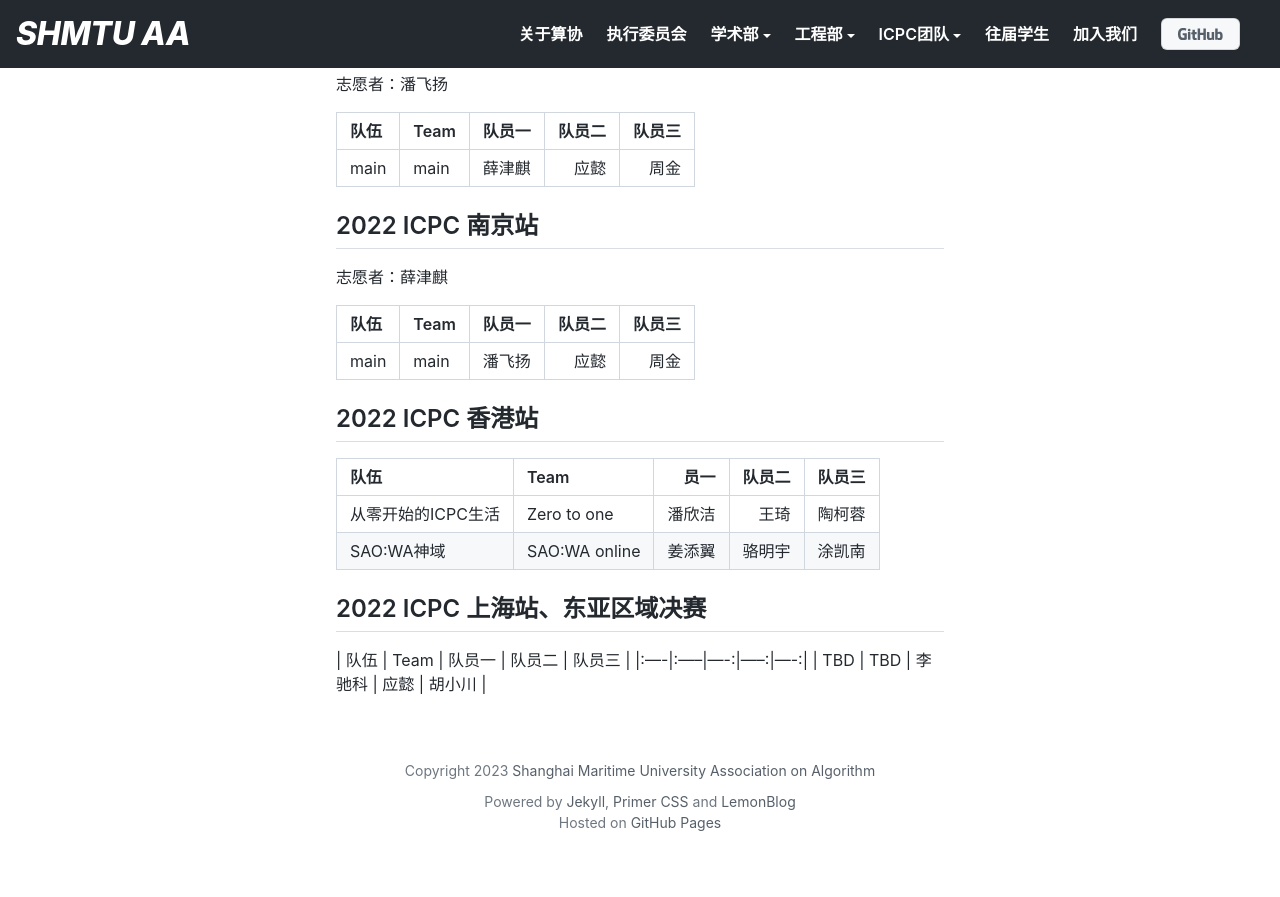
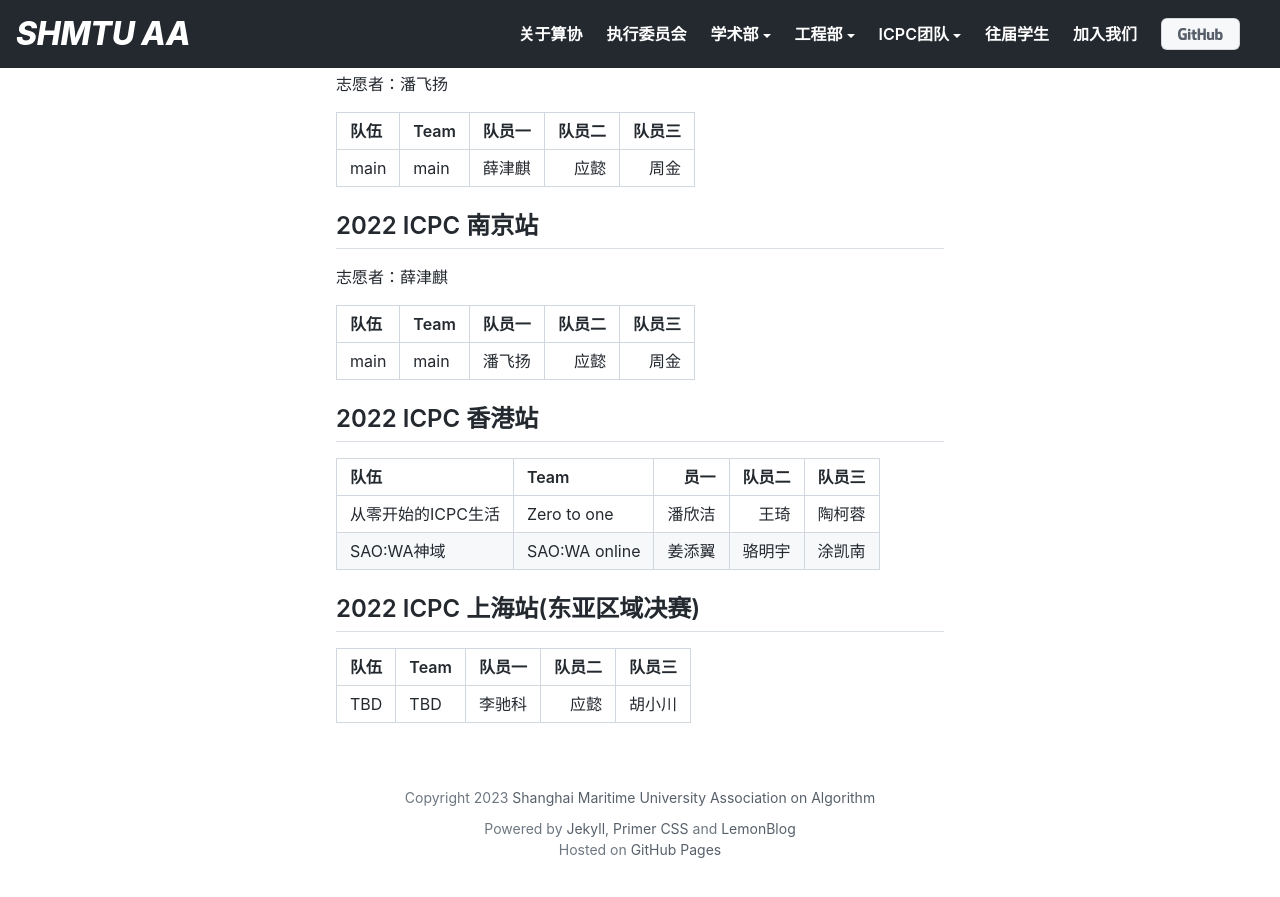
Before and after one commit to shmtuaa/shmtuaa.org, a Jekyll site: the page built from _posts/2022-10-01-ICPC-contest-record-2022.md, in a window 1280 px wide and 900 px high, scrolled down 884 px. Shown: the top 897 px of the window. Built offline with Jekyll 4.4.1, drawn with Linux system fonts in a browser that asks for light colours; before the commit the page ends 1757 px from its top, so only the background shows below that.

Commit message:
UPD format

```diff
--- a/_posts/2022-10-01-ICPC-contest-record-2022.md
+++ b/_posts/2022-10-01-ICPC-contest-record-2022.md
@@ -34,17 +34,17 @@ excerpt: 这里记录ICPC Group在2022年XCPC区域赛及以上的参赛队伍
 
 志愿者：潘飞扬
 
-| 队伍   | Team  |  队员一 |  队员二 | 队员三 |
-|:-----|:------|-----:|-----:|----:|
-| main | main  |  薛津麒 |   应懿 |  周金 |
+| 队伍   | Team | 队员一 | 队员二 | 队员三 |
+|:-----|:-----|----:|----:|----:|
+| main | main | 薛津麒 |  应懿 |  周金 |
 
 ## 2022 ICPC 南京站
 
 志愿者：薛津麒
 
-| 队伍    | Team  | 队员一 |  队员二 | 队员三 |
-|:------|:------|----:|-----:|----:|
-| main  | main  | 潘飞扬 |   应懿 |  周金 |
+| 队伍   | Team | 队员一 | 队员二 | 队员三 |
+|:-----|:-----|----:|----:|----:|
+| main | main | 潘飞扬 |  应懿 |  周金 |
 
 ## 2022 ICPC 香港站
 
@@ -53,7 +53,8 @@ excerpt: 这里记录ICPC Group在2022年XCPC区域赛及以上的参赛队伍
 | 从零开始的ICPC生活 | Zero to one   | 潘欣洁 |  王琦 | 陶柯蓉 |
 | SAO:WA神域    | SAO:WA online | 姜添翼 | 骆明宇 | 涂凯南 |
 
-## 2022 ICPC 上海站、东亚区域决赛
-| 队伍  | Team | 队员一 |  队员二 | 队员三 |
-|:----|:-----|----:|-----:|----:|
-| TBD | TBD  | 李驰科 |   应懿 | 胡小川 |
+## 2022 ICPC 上海站(东亚区域决赛)
+
+| 队伍  | Team | 队员一 | 队员二 | 队员三 |
+|:----|:-----|----:|----:|----:|
+| TBD | TBD  | 李驰科 |  应懿 | 胡小川 |
```
